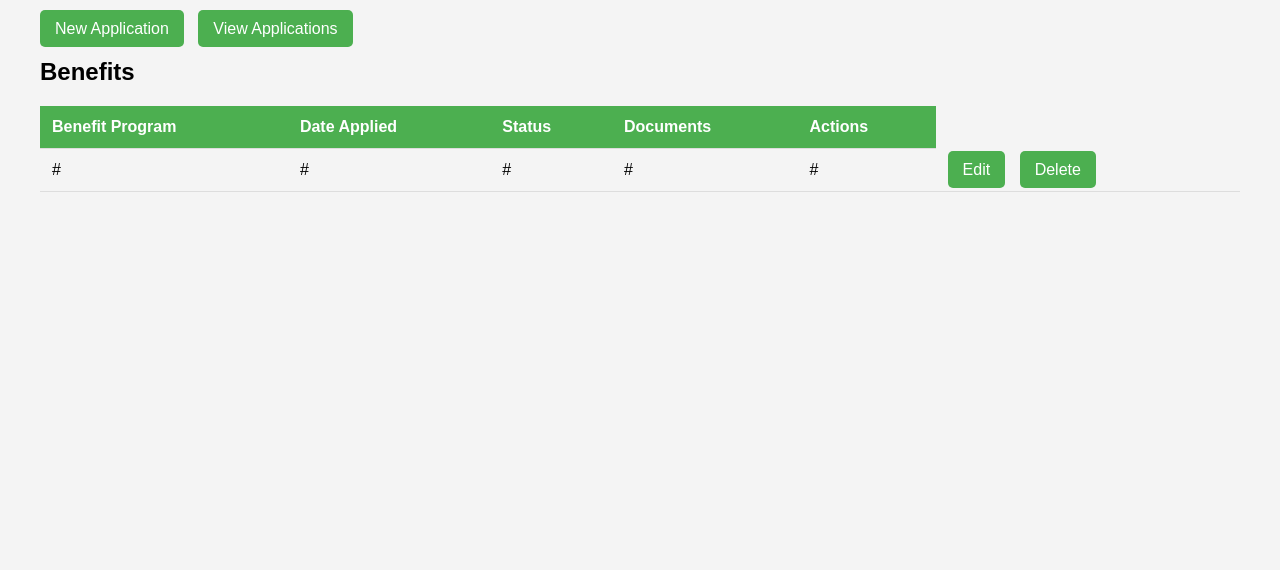
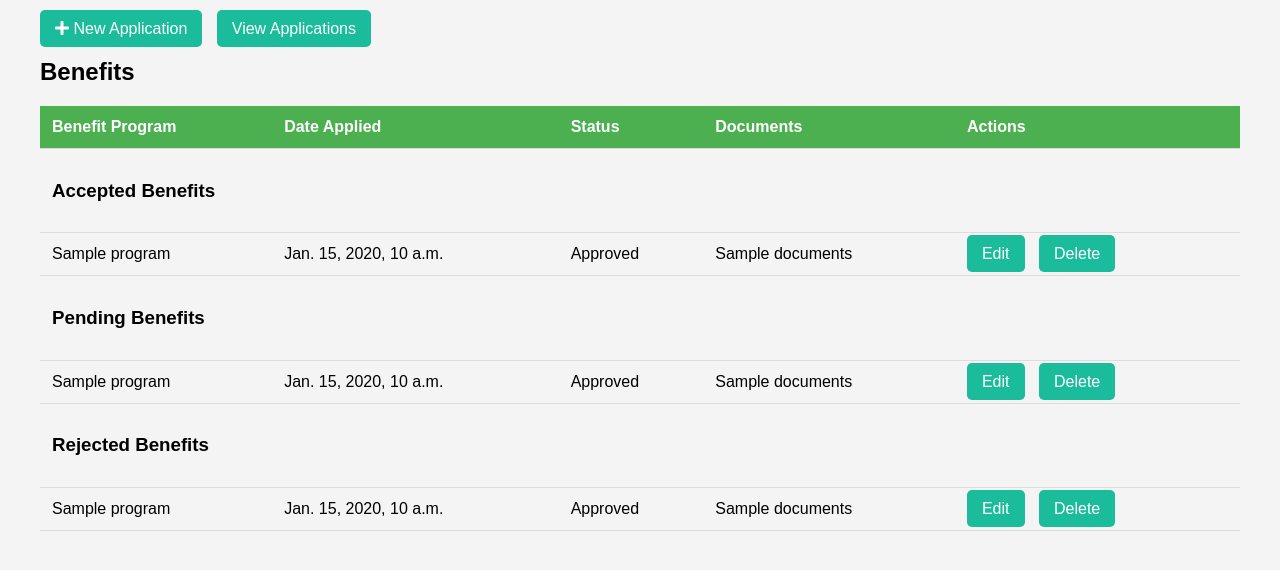
Before and after one commit to veranyagaka/BenefitsPro, a Django app: template myproject/benefits/templates/benefits.html in a window 1280 px wide. Shown: the part 130-700 px from the top of the page. Run offline with Django 4.2, Linux system fonts and the light colour scheme; the template is opened without the code that fills it: most values are stand-ins (such as "Sample title", 1, 10 or a date in 2020); some libraries are stand-ins or nearby versions.

Commit message:
a bit of css

```diff
--- a/myproject/benefits/templates/benefits.html
+++ b/myproject/benefits/templates/benefits.html
@@ -5,6 +5,8 @@
     <meta name="viewport" content="width=device-width, initial-scale=1.0">
     <title>Benefits Page</title>
     {% load static %}<link rel="stylesheet" href="{% static 'benefits.css' %}">
+    <link rel="stylesheet" href="https://cdnjs.cloudflare.com/ajax/libs/font-awesome/5.15.3/css/all.min.css">
+
     {% include 'favicon.html' %}
 
 </head>
@@ -18,7 +20,8 @@
     </header>
     <main>
         <div class="btn-container">
-            <a href="{% url 'enrollment' %}" class="btn">New Application</a>
+            <a href="{% url 'enrollment' %}" class="btn"><i class="fas fa-plus"></i>
+                New Application</a>
             <a href="#" class="btn">View Applications</a>
         </div>
         <h2>Benefits</h2>
@@ -34,18 +37,55 @@
     </thead>
     <tbody>
         <tr>
-                    <td>#</td>
-                    <td>#</td>
-                    <td>#</td>
-                    <td>#</td>
-                    <td>#</td>
+            <td colspan="5"><h3>Accepted Benefits</h3></td>
+        </tr>
+        {% for benefit in accepted_benefits %}
+        <tr>
+            <td>{{ benefit.program }}</td>
+            <td>{{ benefit.date_applied }}</td>
+            <td>{{ benefit.status }}</td>
+            <td>{{ benefit.documents }}</td>
             <td>
                 <a href="#" class="btn">Edit</a>
                 <a href="#" class="btn">Delete</a>
             </td>
         </tr>
+        {% endfor %}
+
+        <tr>
+            <td colspan="5"><h3>Pending Benefits</h3></td>
+        </tr>
+        {% for benefit in pending_benefits %}
+        <tr>
+            <td>{{ benefit.program }}</td>
+            <td>{{ benefit.date_applied }}</td>
+            <td>{{ benefit.status }}</td>
+            <td>{{ benefit.documents }}</td>
+            <td>
+                <a href="#" class="btn">Edit</a>
+                <a href="#" class="btn">Delete</a>
+            </td>
+        </tr>
+        {% endfor %}
+
+        <tr>
+            <td colspan="5"><h3>Rejected Benefits</h3></td>
+        </tr>
+        {% for benefit in rejected_benefits %}
+        <tr>
+            <td>{{ benefit.program }}</td>
+            <td>{{ benefit.date_applied }}</td>
+            <td>{{ benefit.status }}</td>
+            <td>{{ benefit.documents }}</td>
+            <td>
+                <a href="#" class="btn">Edit</a>
+                <a href="#" class="btn">Delete</a>
+            </td>
+        </tr>
+        {% endfor %}
     </tbody>
 </table>
+
     </main>
 </body>
 {% include '/home/vera/Desktop/benefitspro/myproject/myapp/templates/footer.html' %}
--- a/myproject/static/benefits.css
+++ b/myproject/static/benefits.css
@@ -21,7 +21,7 @@ main {
     margin-bottom: 20px;
 }
 .btn {
-    background-color: #4CAF50;
+    background-color: #1abc9c;
     color: white;
     padding: 10px 15px;
     margin-right: 10px;
@@ -29,7 +29,7 @@ main {
     border-radius: 5px;
 }
 .btn:hover {
-    background-color: #45a049;
+    background-color: #16a085;
 }
 table {
     width: 100%;
```
Lines whose indentation alone changed are shown as unchanged.
